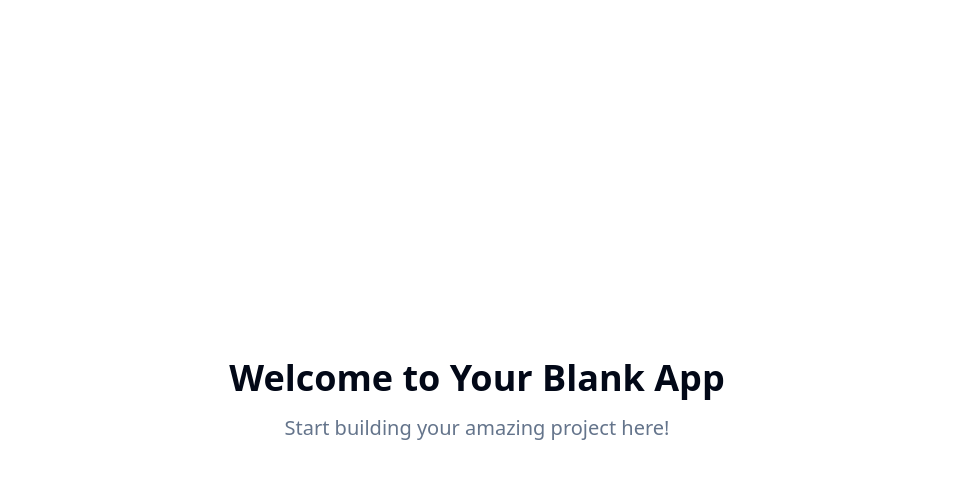
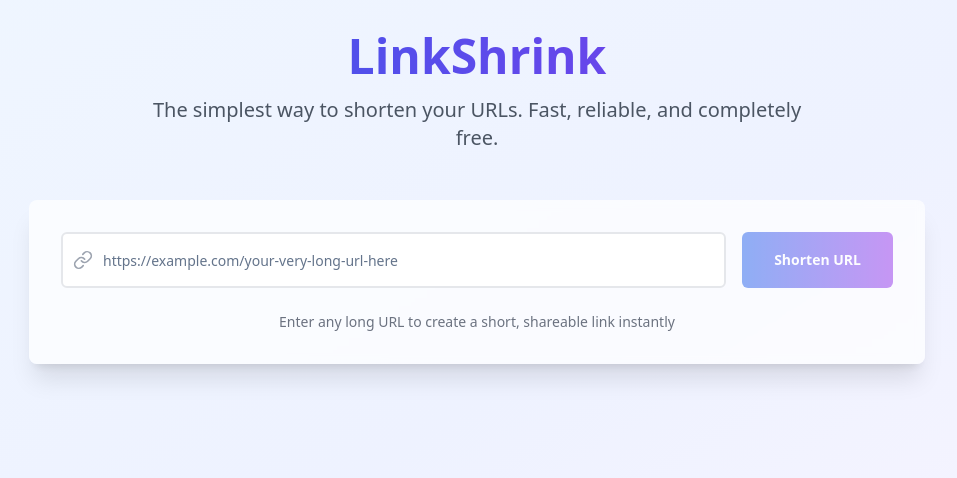
Before and after one commit to MonarCat/Tiny-tools, a React (Vite) app: page / in a window 1280 px wide. Shown: the top 478 px of the page, without its empty margins (163-1120 px from the left). Built offline with nearby package versions, Linux system fonts and the light colour scheme.

Commit message:
Add basic software tool
Implement a simple and convenient software tool.

```diff
--- /dev/null
+++ b/src/components/ShortenedURL.tsx
@@ -0,0 +1,111 @@
+
+import { useState } from 'react';
+import { Card } from '@/components/ui/card';
+import { Button } from '@/components/ui/button';
+import { Copy, ExternalLink, BarChart3, Check } from 'lucide-react';
+import { useToast } from '@/hooks/use-toast';
+
+interface ShortenedURLProps {
+  original: string;
+  shortened: string;
+  clicks: number;
+  createdAt: Date;
+}
+
+const ShortenedURL = ({ original, shortened, clicks, createdAt }: ShortenedURLProps) => {
+  const [copied, setCopied] = useState(false);
+  const { toast } = useToast();
+
+  const handleCopy = async () => {
+    try {
+      await navigator.clipboard.writeText(shortened);
+      setCopied(true);
+      setTimeout(() => setCopied(false), 2000);
+
+      toast({
+        title: "Copied!",
+        description: "Short URL copied to clipboard.",
+      });
+    } catch (error) {
+      toast({
+        title: "Error",
+        description: "Failed to copy URL to clipboard.",
+        variant: "destructive",
+      });
+    }
+  };
+
+  const handleVisit = () => {
+    window.open(original, '_blank');
+  };
+
+  const truncateUrl = (url: string, maxLength: number) => {
+    return url.length > maxLength ? url.substring(0, maxLength) + '...' : url;
+  };
+
+  const formatDate = (date: Date) => {
+    return date.toLocaleDateString('en-US', {
+      month: 'short',
+      day: 'numeric',
+      hour: '2-digit',
+      minute: '2-digit'
+    });
+  };
+
+  return (
+    <Card className="p-6 bg-white/80 backdrop-blur-sm border border-gray-200 hover:shadow-lg transition-all duration-300">
+      <div className="flex flex-col lg:flex-row lg:items-center justify-between gap-4">
+        <div className="flex-1 min-w-0">
+          <div className="flex items-center gap-3 mb-2">
+            <div className="font-mono text-lg font-semibold text-blue-600 bg-blue-50 px-3 py-1 rounded-lg">
+              {shortened}
+            </div>
+            <div className="flex items-center gap-2 text-sm text-gray-500">
+              <BarChart3 className="h-4 w-4" />
+              <span>{clicks} clicks</span>
+              <span>•</span>
+              <span>{formatDate(createdAt)}</span>
+            </div>
+          </div>
+          <div className="text-gray-600 text-sm">
+            <span className="font-medium">Original:</span>{' '}
+            <span className="break-all">{truncateUrl(original, 80)}</span>
+          </div>
+        </div>
+
+        <div className="flex gap-2 lg:flex-shrink-0">
+          <Button
+            variant="outline"
+            size="sm"
+            onClick={handleCopy}
+            className="flex items-center gap-2 hover:bg-blue-50 transition-colors"
+          >
+            {copied ? (
+              <>
+                <Check className="h-4 w-4 text-green-500" />
+                Copied!
+              </>
+            ) : (
+              <>
+                <Copy className="h-4 w-4" />
+                Copy
+              </>
+            )}
+          </Button>
+
+          <Button
+            variant="outline"
+            size="sm"
+            onClick={handleVisit}
+            className="flex items-center gap-2 hover:bg-gray-50 transition-colors"
+          >
+            <ExternalLink className="h-4 w-4" />
+            Visit
+          </Button>
+        </div>
+      </div>
+    </Card>
+  );
+};
+
+export default ShortenedURL;
--- /dev/null
+++ b/src/components/URLInput.tsx
@@ -0,0 +1,85 @@
+
+import { useState } from 'react';
+import { Button } from '@/components/ui/button';
+import { Input } from '@/components/ui/input';
+import { Card } from '@/components/ui/card';
+import { Link, Loader2 } from 'lucide-react';
+import { isValidUrl } from '@/utils/urlUtils';
+
+interface URLInputProps {
+  onSubmit: (url: string) => void;
+  isLoading: boolean;
+}
+
+const URLInput = ({ onSubmit, isLoading }: URLInputProps) => {
+  const [url, setUrl] = useState('');
+  const [error, setError] = useState('');
+
+  const handleSubmit = (e: React.FormEvent) => {
+    e.preventDefault();
+
+    if (!url.trim()) {
+      setError('Please enter a URL');
+      return;
+    }
+
+    if (!isValidUrl(url)) {
+      setError('Please enter a valid URL (must start with http:// or https://)');
+      return;
+    }
+
+    setError('');
+    onSubmit(url);
+    setUrl('');
+  };
+
+  const handleInputChange = (e: React.ChangeEvent<HTMLInputElement>) => {
+    setUrl(e.target.value);
+    if (error) setError('');
+  };
+
+  return (
+    <Card className="p-8 bg-white/70 backdrop-blur-sm border-0 shadow-xl">
+      <form onSubmit={handleSubmit} className="space-y-6">
+        <div className="flex flex-col sm:flex-row gap-4">
+          <div className="flex-1 relative">
+            <Link className="absolute left-3 top-1/2 transform -translate-y-1/2 text-gray-400 h-5 w-5" />
+            <Input
+              type="url"
+              placeholder="https://example.com/your-very-long-url-here"
+              value={url}
+              onChange={handleInputChange}
+              className="pl-10 h-14 text-lg border-2 border-gray-200 focus:border-blue-500 transition-colors"
+              disabled={isLoading}
+            />
+          </div>
+          <Button
+            type="submit"
+            size="lg"
+            disabled={isLoading || !url.trim()}
+            className="h-14 px-8 bg-gradient-to-r from-blue-600 to-purple-600 hover:from-blue-700 hover:to-purple-700 text-white font-semibold transition-all duration-200 transform hover:scale-105"
+          >
+            {isLoading ? (
+              <>
+                <Loader2 className="mr-2 h-5 w-5 animate-spin" />
+                Shortening...
+              </>
+            ) : (
+              'Shorten URL'
+            )}
+          </Button>
+        </div>
+
+        {error && (
+          <p className="text-red-500 text-sm mt-2 animate-in fade-in-50">{error}</p>
+        )}
+      </form>
+
+      <div className="mt-6 text-center text-gray-500 text-sm">
+        Enter any long URL to create a short, shareable link instantly
+      </div>
+    </Card>
+  );
+};
+
+export default URLInput;
--- /dev/null
+++ b/src/components/URLShortener.tsx
@@ -0,0 +1,80 @@
+
+import { useState } from 'react';
+import URLInput from './URLInput';
+import ShortenedURL from './ShortenedURL';
+import { generateShortUrl } from '@/utils/urlUtils';
+import { useToast } from '@/hooks/use-toast';
+
+interface ShortenedLink {
+  original: string;
+  shortened: string;
+  clicks: number;
+  createdAt: Date;
+}
+
+const URLShortener = () => {
+  const [shortenedLinks, setShortenedLinks] = useState<ShortenedLink[]>([]);
+  const [isLoading, setIsLoading] = useState(false);
+  const { toast } = useToast();
+
+  const handleShortenUrl = async (url: string) => {
+    setIsLoading(true);
+
+    // Simulate API delay for better UX
+    await new Promise(resolve => setTimeout(resolve, 800));
+
+    try {
+      const shortCode = generateShortUrl();
+      const shortenedUrl = `https://lnk.shrink/${shortCode}`;
+
+      const newLink: ShortenedLink = {
+        original: url,
+        shortened: shortenedUrl,
+        clicks: Math.floor(Math.random() * 50), // Simulate some clicks
+        createdAt: new Date()
+      };
+
+      setShortenedLinks(prev => [newLink, ...prev.slice(0, 4)]); // Keep only 5 most recent
+
+      toast({
+        title: "URL Shortened!",
+        description: "Your link is ready to share.",
+      });
+    } catch (error) {
+      toast({
+        title: "Error",
+        description: "Failed to shorten URL. Please try again.",
+        variant: "destructive",
+      });
+    } finally {
+      setIsLoading(false);
+    }
+  };
+
+  return (
+    <div className="max-w-4xl mx-auto">
+      <URLInput onSubmit={handleShortenUrl} isLoading={isLoading} />
+
+      {shortenedLinks.length > 0 && (
+        <div className="mt-12">
+          <h2 className="text-2xl font-semibold text-gray-800 mb-6 text-center">
+            Your Shortened Links
+          </h2>
+          <div className="space-y-4">
+            {shortenedLinks.map((link, index) => (
+              <ShortenedURL
+                key={index}
+                original={link.original}
+                shortened={link.shortened}
+                clicks={link.clicks}
+                createdAt={link.createdAt}
+              />
+            ))}
+          </div>
+        </div>
+      )}
+    </div>
+  );
+};
+
+export default URLShortener;
--- a/src/pages/Index.tsx
+++ b/src/pages/Index.tsx
@@ -1,11 +1,19 @@
-// Update this page (the content is just a fallback if you fail to update the page)
+
+import URLShortener from '@/components/URLShortener';
 
 const Index = () => {
   return (
-    <div className="min-h-screen flex items-center justify-center bg-background">
-      <div className="text-center">
-        <h1 className="text-4xl font-bold mb-4">Welcome to Your Blank App</h1>
-        <p className="text-xl text-muted-foreground">Start building your amazing project here!</p>
+    <div className="min-h-screen bg-gradient-to-br from-blue-50 via-indigo-50 to-purple-50">
+      <div className="container mx-auto px-4 py-8">
+        <div className="text-center mb-12">
+          <h1 className="text-5xl font-bold bg-gradient-to-r from-blue-600 to-purple-600 bg-clip-text text-transparent mb-4">
+            LinkShrink
+          </h1>
+          <p className="text-xl text-gray-600 max-w-2xl mx-auto">
+            The simplest way to shorten your URLs. Fast, reliable, and completely free.
+          </p>
+        </div>
+        <URLShortener />
       </div>
     </div>
   );
--- /dev/null
+++ b/src/utils/urlUtils.ts
@@ -0,0 +1,30 @@
+
+export const isValidUrl = (string: string): boolean => {
+  try {
+    const url = new URL(string);
+    return url.protocol === 'http:' || url.protocol === 'https:';
+  } catch {
+    return false;
+  }
+};
+
+export const generateShortUrl = (): string => {
+  const characters = 'ABCDEFGHIJKLMNOPQRSTUVWXYZabcdefghijklmnopqrstuvwxyz0123456789';
+  let result = '';
+  const charactersLength = characters.length;
+
+  for (let i = 0; i < 6; i++) {
+    result += characters.charAt(Math.floor(Math.random() * charactersLength));
+  }
+
+  return result;
+};
+
+export const getDomainFromUrl = (url: string): string => {
+  try {
+    const domain = new URL(url).hostname;
+    return domain.replace('www.', '');
+  } catch {
+    return 'Invalid URL';
+  }
+};
```
